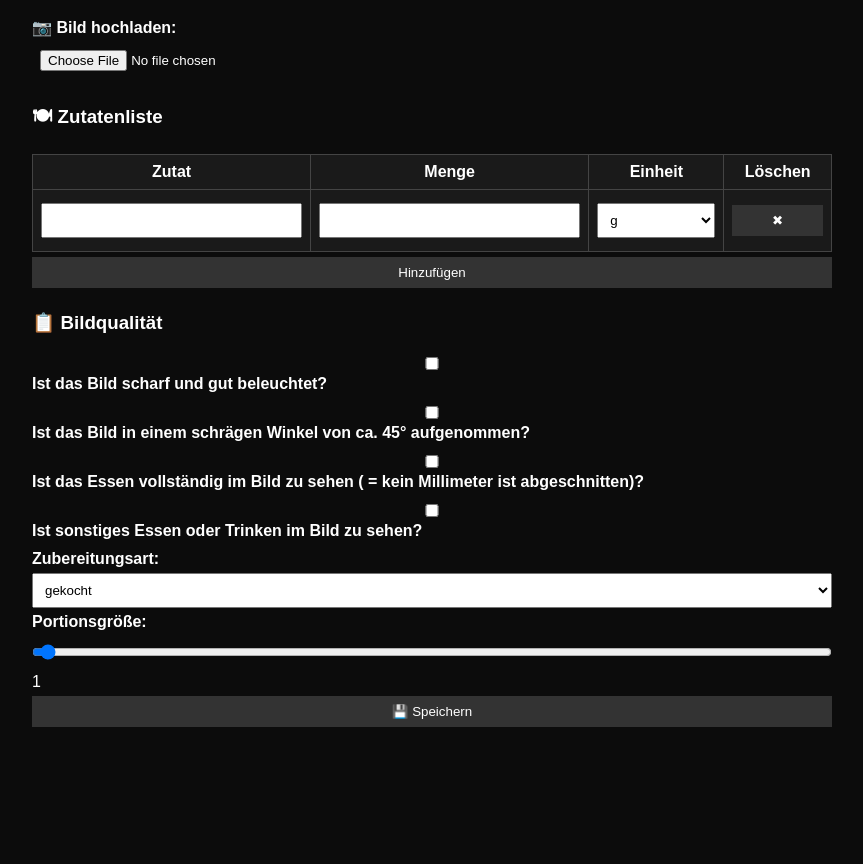
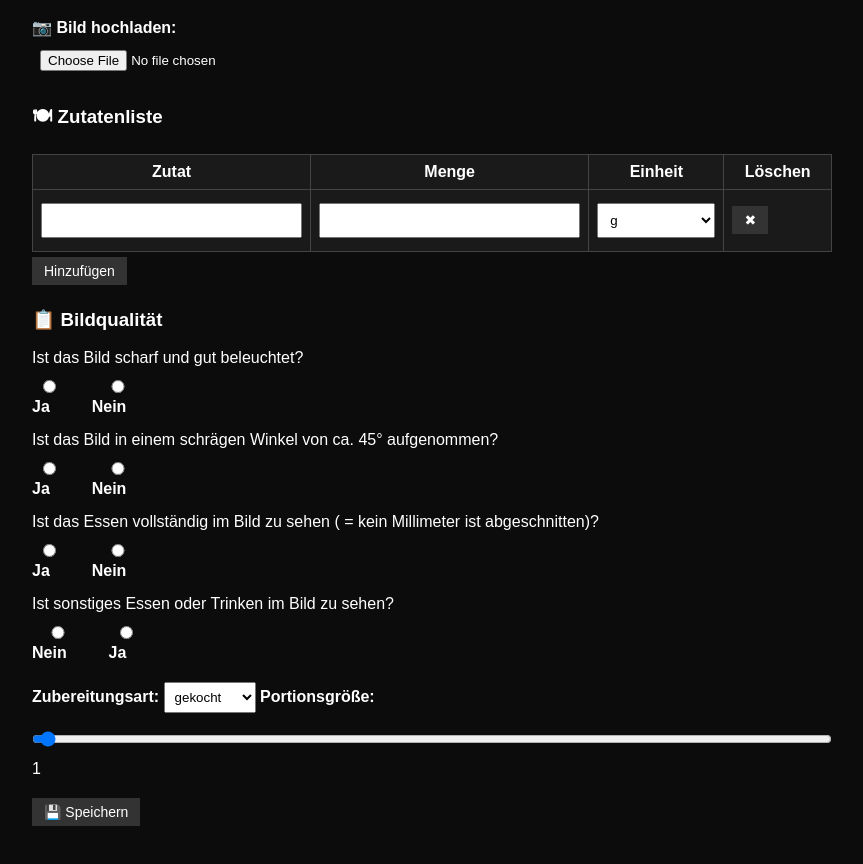
Before and after one commit to Mxrkus21/bildersammlung, a plain HTML site: page index.html in a window 1280 px wide. Shown: the part 80-944 px from the top of the page, without its empty margins (208-1071 px from the left). Before the commit the page ends 852 px from the top, so only its background shows below. Drawn offline with Linux system fonts and the light colour scheme.

Commit message:
Update index.html

```diff
--- a/index.html
+++ b/index.html
@@ -40,23 +40,39 @@
       color: white;
       border: none;
       cursor: pointer;
+      font-size: 14px;
+      padding: 6px 12px;
+      width: auto;
     }
 
     button:hover {
       background-color: #555;
     }
 
-    .checkbox-group {
-      margin: 10px 0;
+    .slider-label {
+      margin-top: 10px;
     }
 
-    .checkbox-group label {
-      display: block;
+    .radio-group {
       margin: 8px 0;
     }
 
-    .slider-label {
-      margin-top: 10px;
+    .radio-group label {
+      display: inline-block;
+      margin-right: 20px;
+    }
+
+    .question-block {
+      margin: 15px 0;
+    }
+
+    #prep {
+      width: auto;
+      padding: 6px;
+    }
+
+    #saveButton {
+      margin-top: 20px;
     }
   </style>
 </head>
@@ -85,11 +101,37 @@
 
   <!-- 3. Kontrollfragen -->
   <h3>📋 Bildqualität</h3>
-  <div class="checkbox-group">
-    <label><input type="checkbox" id="sharp"> Ist das Bild scharf und gut beleuchtet?</label>
-    <label><input type="checkbox" id="angle"> Ist das Bild in einem schrägen Winkel von ca. 45° aufgenommen?</label>
-    <label><input type="checkbox" id="full"> Ist das Essen vollständig im Bild zu sehen ( = kein Millimeter ist abgeschnitten)?</label>
-    <label><input type="checkbox" id="noother"> Ist sonstiges Essen oder Trinken im Bild zu sehen?</label>
+
+  <div class="question-block">
+    Ist das Bild scharf und gut beleuchtet?<br>
+    <div class="radio-group">
+      <label><input type="radio" name="sharp" value="yes"> Ja</label>
+      <label><input type="radio" name="sharp" value="no"> Nein</label>
+    </div>
+  </div>
+
+  <div class="question-block">
+    Ist das Bild in einem schrägen Winkel von ca. 45° aufgenommen?<br>
+    <div class="radio-group">
+      <label><input type="radio" name="angle" value="yes"> Ja</label>
+      <label><input type="radio" name="angle" value="no"> Nein</label>
+    </div>
+  </div>
+
+  <div class="question-block">
+    Ist das Essen vollständig im Bild zu sehen ( = kein Millimeter ist abgeschnitten)?<br>
+    <div class="radio-group">
+      <label><input type="radio" name="full" value="yes"> Ja</label>
+      <label><input type="radio" name="full" value="no"> Nein</label>
+    </div>
+  </div>
+
+  <div class="question-block">
+    Ist sonstiges Essen oder Trinken im Bild zu sehen?<br>
+    <div class="radio-group">
+      <label><input type="radio" name="noother" value="no"> Nein</label>
+      <label><input type="radio" name="noother" value="yes"> Ja</label>
+    </div>
   </div>
 
   <!-- 4. Zubereitungsart -->
@@ -108,7 +150,8 @@
   <output id="portionOutput">1</output>
 
   <!-- 6. Speichern -->
-  <button onclick="exportJSON()">💾 Speichern</button>
+  <br>
+  <button id="saveButton" onclick="exportJSON()">💾 Speichern</button>
 
   <script>
     function addIngredient() {
@@ -143,6 +186,14 @@
       cell4.appendChild(delButton);
     }
 
+    function getRadioValue(name) {
+      const radios = document.getElementsByName(name);
+      for (let radio of radios) {
+        if (radio.checked) return radio.value === "yes";
+      }
+      return null;
+    }
+
     function exportJSON() {
       const imageInput = document.getElementById("image");
       const imageName = imageInput.files.length > 0 ? imageInput.files[0].name : "kein_bild.jpg";
@@ -162,10 +213,10 @@
       const data = {
         image_id: imageName,
         view_angle: "45_degree",
-        full_plate: document.getElementById("full").checked,
-        no_foreign_objects: !document.getElementById("noother").checked,
-        sharp: document.getElementById("sharp").checked,
-        angle_correct: document.getElementById("angle").checked,
+        full_plate: getRadioValue("full"),
+        no_foreign_objects: !getRadioValue("noother"),
+        sharp: getRadioValue("sharp"),
+        angle_correct: getRadioValue("angle"),
         prep_method: document.getElementById("prep").value,
         portions: parseInt(document.getElementById("portions").value),
         ingredients: ingredients
```
